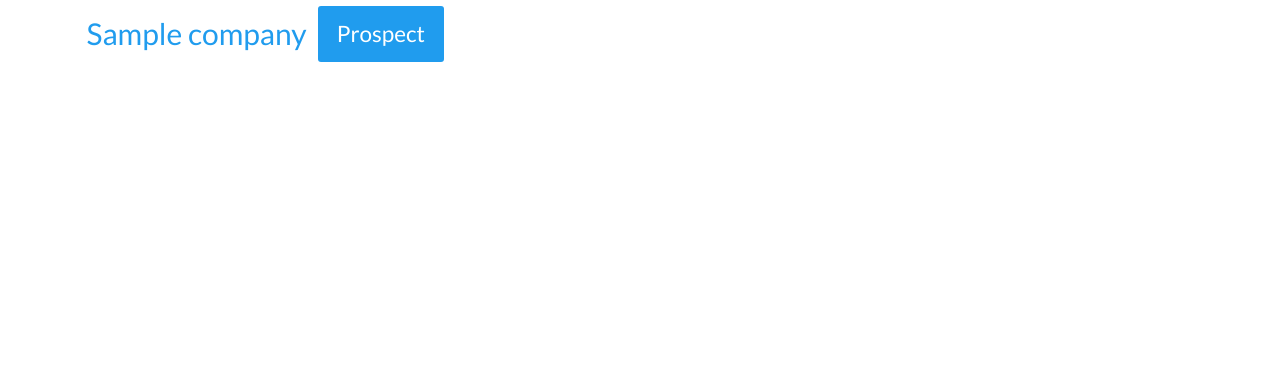
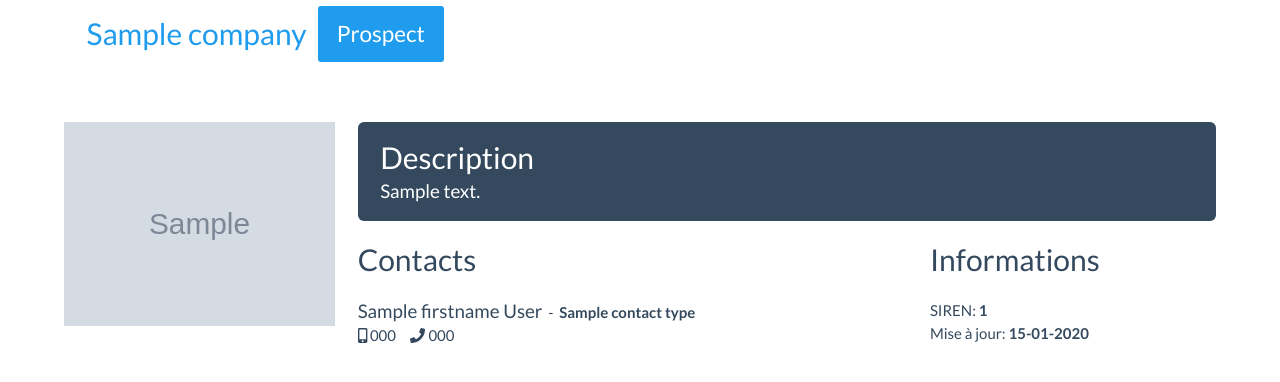
Before and after one commit to FurankuDev13/CRM-demo-furankudev, a Symfony app: template backend/templates/company/show.html.twig in a window 1280 px wide. Shown: the part 114-496 px from the top of the page. Run offline with Twig, Linux system fonts and the light colour scheme; the template is opened without the code that fills it: most values are stand-ins (such as "Sample title", 1, 10 or a date in 2020); grey boxes marked "Sample" are stand-in pictures; some libraries are stand-ins or nearby versions.

Commit message:
Company show

```diff
--- a/backend/src/Controller/CompanyController.php
+++ b/backend/src/Controller/CompanyController.php
@@ -32,7 +32,7 @@ class CompanyController extends AbstractController
     /**
      * @Route("/{id}/show", name="show", methods={"GET"}, requirements={"id"="\d+"})
      */
-    public function show(Company $company)
+    public function show(Company $company, CompanyRepository $companyRepo)
     {
         if (!$company) {
             throw $this->createNotFoundException("La société indiquée n'existe pas");
--- a/backend/src/DataFixtures/AppFixtures.php
+++ b/backend/src/DataFixtures/AppFixtures.php
@@ -72,7 +72,7 @@ class AppFixtures extends Fixture
             $product->setPicture($response->body[$i]->image_url);
             $product->setListPrice($response->body[$i]->price);
             $product->setMaxDiscountRate(15);
-            $product->setIsOnHomePage(true);
+            $product->setIsOnHomePage(false);
             $product->setRank(10);
 
             //dd($this->completeCategory($category));
--- a/backend/templates/company/show.html.twig
+++ b/backend/templates/company/show.html.twig
@@ -10,5 +10,43 @@
             </div>
             <button class="level-item button is-info is-small is-size-4">{{ company.isCustomer ? 'Client' : 'Prospect' }}</button>
         </div>
+        <div class="tile is-ancestor">
+            {# Début des Tiles #}
+            <div class="tile is-parent is-3 is-vertical">
+                <article class="tile is-child">
+                    <figure class="image is-4by3">
+                        <img src="{{ company.picture }}">
+                    </figure>
+                </article>
+            </div>
+            <div class="tile is-parent is-vertical">
+                <article class="tile is-child notification is-primary">
+                    <p class="title">Description</p>
+                    <p class="subtitle">{{ company.description }}</p>
+                </article>
+                <div class="tile">
+                    <article class="tile is-child is-8">
+                        <p class="title">Contacts</p>
+                        {% for contact in company.contacts %}
+                            <p class="">
+                                <a href="{{ path('contact_show', {'id' : contact.id}) }}">
+                                    <span class="subtitle">{{ contact.person.firstname }} {{ contact.person.lastname }}</span>
+                                </a> &nbsp;-&nbsp;
+                                <span class="has-text-weight-bold">{{ contact.contactType.title }}</span></br>
+                                <i class="fas fa-mobile-alt"></i> {{ contact.person.cellPhone }} &nbsp;&nbsp;&nbsp;
+                                <i class="fas fa-phone"></i> {{ contact.person.businessPhone }}
+                            </p>
+                        {% endfor %}
+                    </article>
+                    <article class="tile is-child">
+                        <p class="title">Informations</p>
+                        <p>SIREN: <span class="has-text-weight-bold">{{ company.sirenNumber }}</span></p>
+                        <p>Mise à jour: <span class="has-text-weight-bold">{{ company.updatedAt|date('d-m-Y') }}</span></p>
+                    </article>
+                </div>
+            </div>
+            {# Fin des Tiles #}
+        </div>
+
     </div>
 {% endblock %}
--- a/backend/templates/product/show.html.twig
+++ b/backend/templates/product/show.html.twig
@@ -36,7 +36,7 @@
                     </article>
                     <article class="tile is-child">
                         <p class="title">Statuts</p>
-                        <p>Disponible: <span class="has-text-weight-bold">{{ product.isActive? 'Oui' : 'Non' }}</span></p>
+                        <p>Disponible à la Vente: <span class="has-text-weight-bold">{{ product.isAvailable? 'Oui' : 'Non' }}</span></p>
                         <p>Affichage Vitrine: <span class="has-text-weight-bold">{{ product.isOnHomePage? 'Oui' : 'Non' }}</span></p>
                     </article>
                 </div>
```
